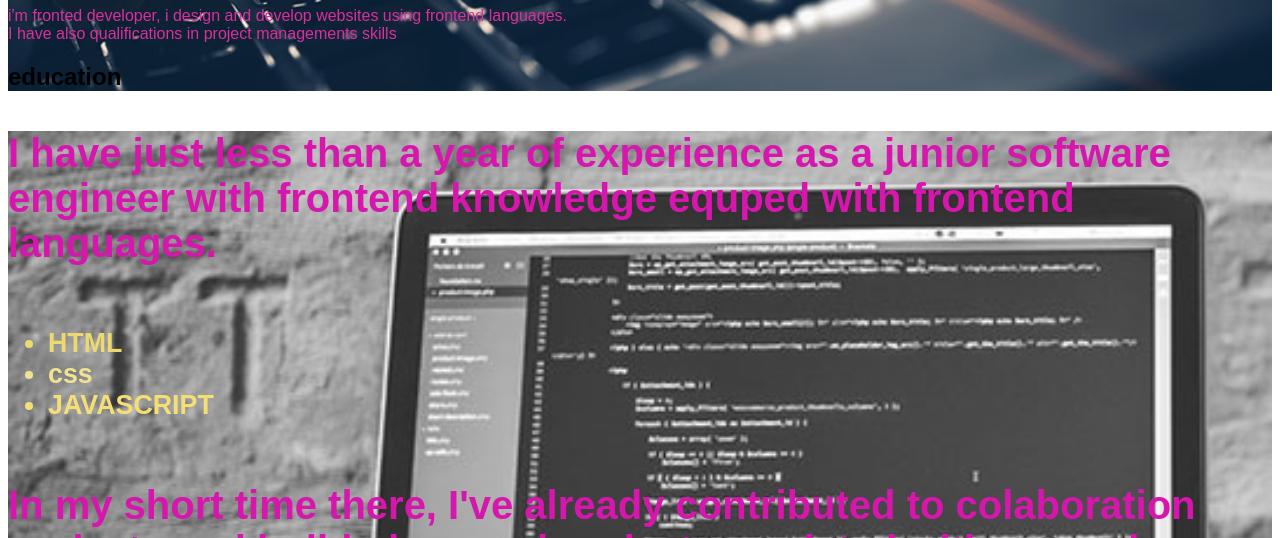
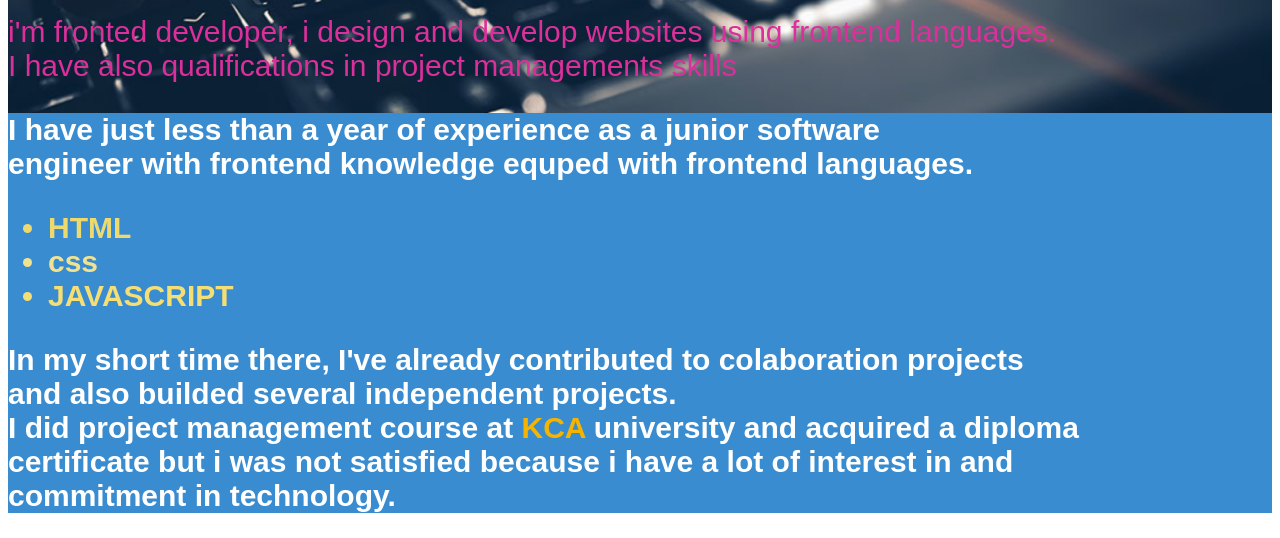
Before and after one commit to kiplangat01/My-portfolio, a plain HTML site: page index.html in a window 1280 px wide. Shown: the part 546-1084 px from the top of the page. Drawn offline with Linux system fonts and the light colour scheme.

Commit message:
finished on my description

```diff
--- a/index.html
+++ b/index.html
@@ -40,20 +40,21 @@
           I have also qualifications in project managements skills
         </p>
       </div>
-      <h2>education</h2>
-      <p></p>
-    </div>
     <!-- about starting -->
     <div id="about" class="about">
       <p>
         <b>
-            I have just less than a year of experience as a junior software engineer with
-        frontend knowledge equped with frontend languages.<span style="color: #F6B400;"><h6><ul>
+            I have just less than a year of experience as a junior software <br> engineer with
+        frontend knowledge equped with frontend languages.<span style="color: #F6B400;"><ul>
             <li style="color: #eed96f;">HTML</li>
             <li style="color: #f1e292;">css</li>
             <li style="color: #f5df75;">JAVASCRIPT</li>
-        </ul></h6></span>In my short time there, I've already contributed to
-        colaboration projects and builded several projects. assisted with managing one project for .
+        </ul></span>
+        In my short time there, I've already contributed to
+        colaboration projects <br> and also builded several independent projects. <br>
+        I did project management course at <span style="color: #F6B400;">KCA</span> university
+        and acquired a diploma <br> certificate but i
+        was not satisfied because i have a lot of interest in and <br> commitment in technology.
         </b>
       </p>
     </div>
--- a/style.css
+++ b/style.css
@@ -66,6 +66,7 @@ button{
 }
 .description{
     color: rgb(219, 47, 156);
+    font-size: 30px;
 }
 .span{
     font-size: 20px;
@@ -76,9 +77,9 @@ button{
     justify-content: 5px;
 }
 .about{
-    background-image: url("./amages/lap.jpg");
-    background-repeat: no-repeat;
+    background-color: rgb(57, 140, 207);
     background-size: 100%;
-    font-size: 40px;
-    color: rgb(214, 22, 173);
+    font-size: 30px;
+    color: white;
+    padding-top: 0px;
 }
```
